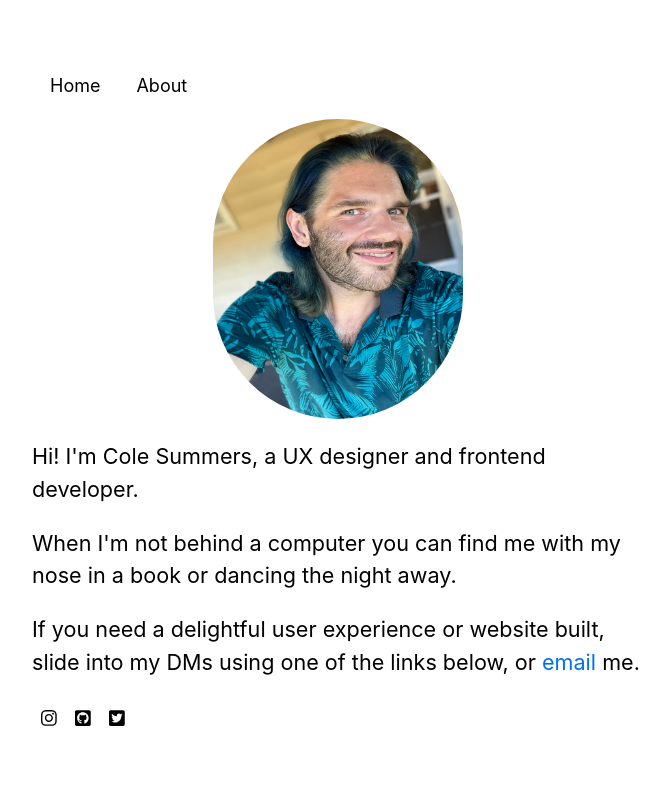
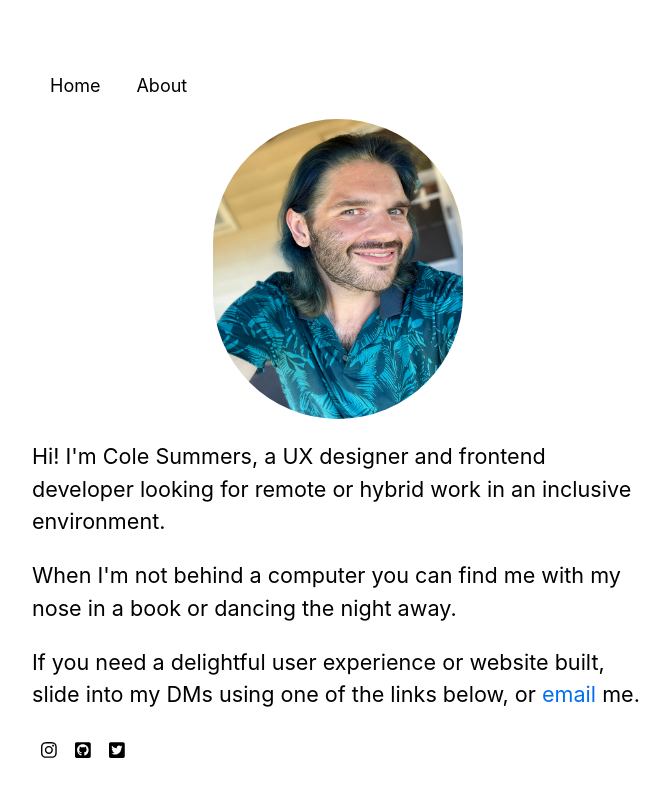
Before and after one commit to ncolesummers/Portfolio, a Next.js app in the folder nextjs-blog/: page /about in a window 1280 px wide. Shown: the top 796 px of the page, without its empty margins (302-971 px from the left). Built offline with nearby package versions, Linux system fonts and the light colour scheme.

Commit message:
Update About me

```diff
--- a/nextjs-blog/pages/about.js
+++ b/nextjs-blog/pages/about.js
@@ -19,7 +19,7 @@ export default function About() {
              />
             </div>
             <section className={utilStyles.headingMd}>
-                <p>Hi!  I'm Cole Summers, a UX designer and frontend developer.</p>
+                <p>Hi!  I'm Cole Summers, a UX designer and frontend developer looking for remote or hybrid work in an inclusive environment.</p>
                 <p>When I'm not behind a computer you can find me with my nose in a book or dancing the night away.</p>
                 <p>If you need a delightful user experience or website built, slide into my DMs using one of the links below, or <a href = "mailto:nsummers72@gmail.com?subject = Design Request">email</a> me. </p>
             </section>
```
